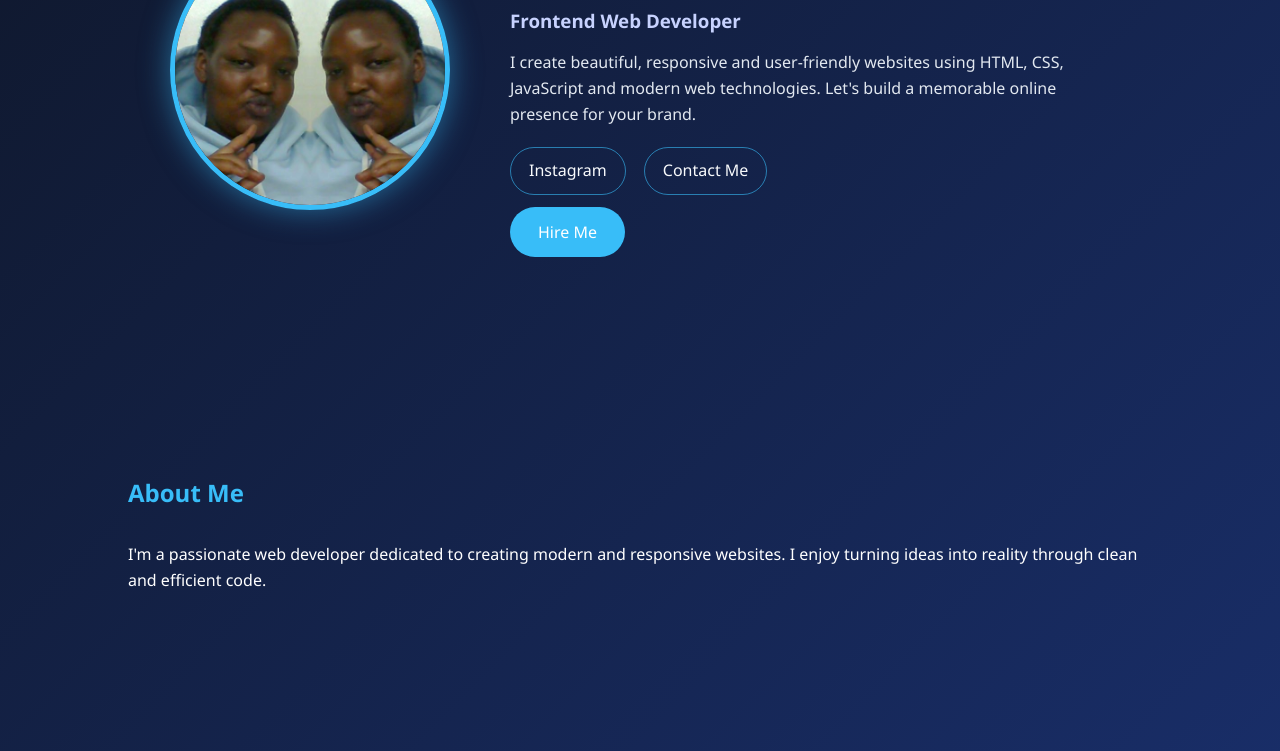
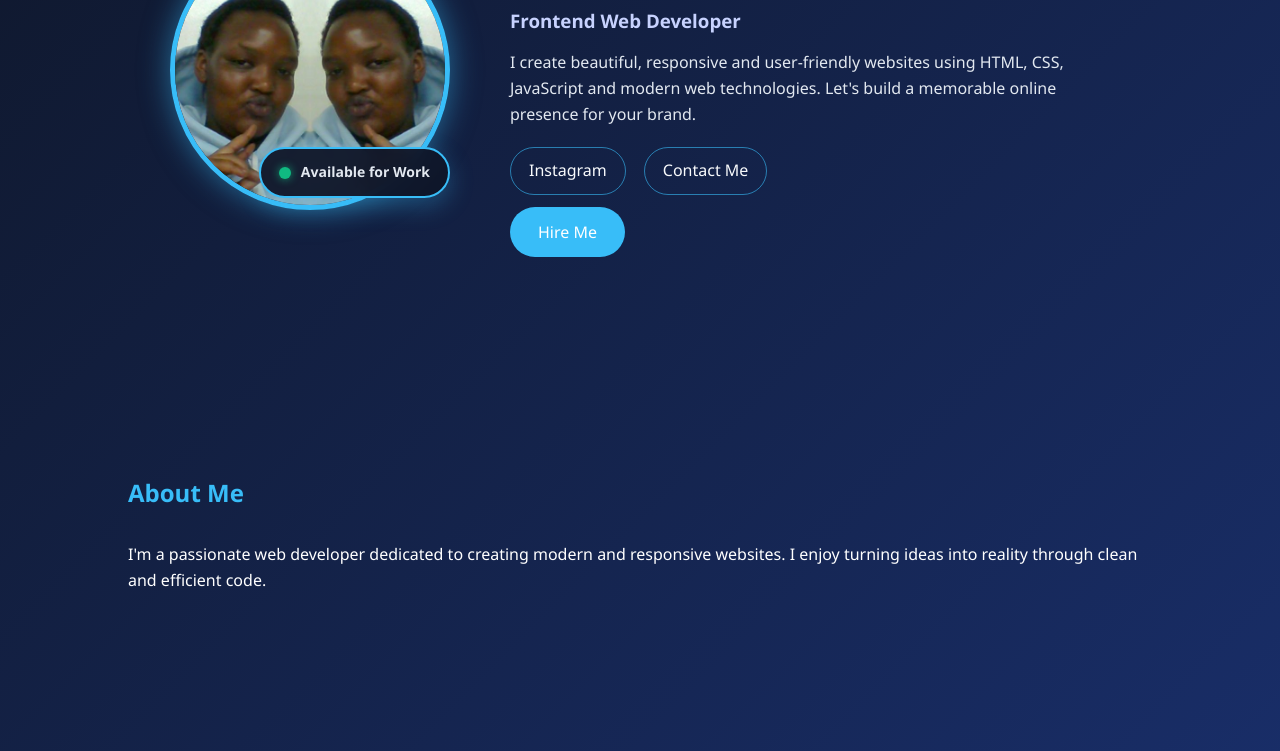
Before and after one commit to peacekarungi14-cell/portfolio, a plain HTML site: page index.html in a window 1280 px wide. Shown: the part 246-997 px from the top of the page. Drawn offline with Linux system fonts and the light colour scheme.

Commit message:
initialised commit

```diff
--- a/index.html
+++ b/index.html
@@ -11,7 +11,7 @@
     <!-- Navigation -->
     <header>
         <nav>
-            <h2 class="logo">Peace.</h2>
+            <h2 class="logo"> KARUNGI Peace.</h2>
             <ul>
                 <li><a href="#home">Home</a></li>
                 <li><a href="#about">About</a></li>
@@ -29,6 +29,12 @@
     <div class="hero-image">
         <!-- Put your profile picture here -->
         <img src="pic2.jpg" alt="Peace Profile">
+
+        <!-- Availability Card -->
+        <div class="availability-card available">
+            <span class="status-dot"></span>
+            <span class="status-text">Available for Work</span>
+        </div>
     </div>
 
     <div class="hero-content">
@@ -65,8 +71,8 @@
         <h2>My Skills</h2>
 
         <div class="skill-container">
-            <div class="skill-card">HTML5</div>
-            <div class="skill-card">CSS3</div>
+            <div class="skill-card">HTML</div>
+            <div class="skill-card">CSS</div>
             <div class="skill-card">JavaScript</div>
             <div class="skill-card">Vue.js</div>
             <div class="skill-card">Git & GitHub</div>
--- a/style.css
+++ b/style.css
@@ -66,6 +66,10 @@ nav ul li a:hover{
     flex-wrap: wrap;
 }
 
+.hero-image{
+    position: relative;
+}
+
 .hero-image img{
     width: 280px;
     height: 280px;
@@ -73,6 +77,57 @@ nav ul li a:hover{
     object-fit: cover;
     border: 5px solid #38bdf8;
     box-shadow: 0 0 30px rgba(56,189,248,0.5);
+}
+
+/* Availability Card */
+.availability-card{
+    position: absolute;
+    bottom: 20px;
+    right: 0;
+    background: rgba(15, 23, 42, 0.95);
+    backdrop-filter: blur(10px);
+    border: 2px solid #38bdf8;
+    border-radius: 50px;
+    padding: 12px 18px;
+    display: flex;
+    align-items: center;
+    gap: 10px;
+    box-shadow: 0 8px 24px rgba(56,189,248,0.3);
+    animation: slideIn 0.5s ease-out;
+}
+
+.status-dot{
+    width: 12px;
+    height: 12px;
+    border-radius: 50%;
+    display: inline-block;
+}
+
+.availability-card.available .status-dot{
+    background: #10b981;
+    box-shadow: 0 0 8px rgba(16,185,129,0.8);
+}
+
+.availability-card.unavailable .status-dot{
+    background: #ef4444;
+    box-shadow: 0 0 8px rgba(239,68,68,0.8);
+}
+
+.status-text{
+    font-size: 14px;
+    font-weight: 600;
+    color: #e2e8f0;
+}
+
+@keyframes slideIn{
+    from{
+        opacity: 0;
+        transform: translateY(20px);
+    }
+    to{
+        opacity: 1;
+        transform: translateY(0);
+    }
 }
 
 
```
